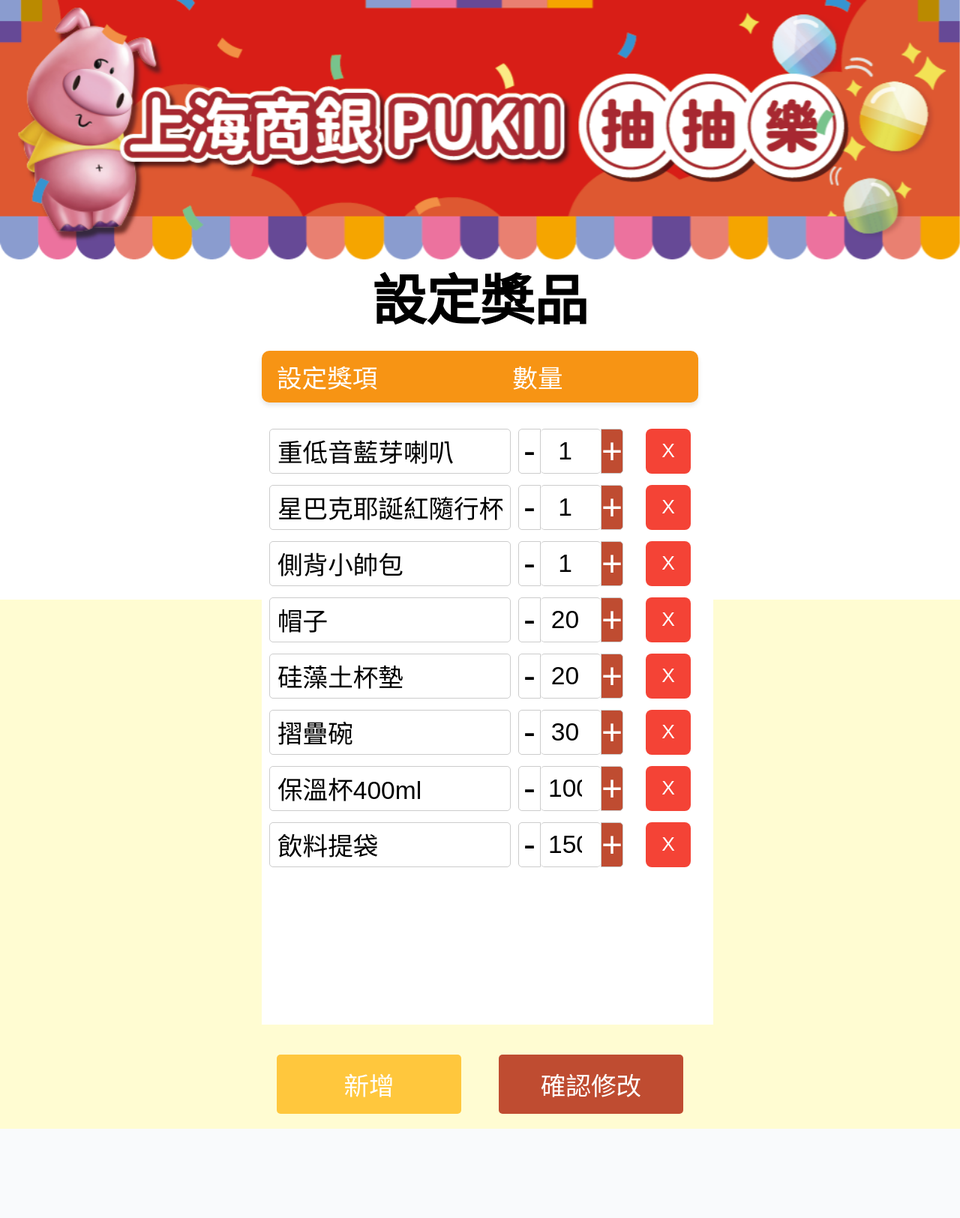
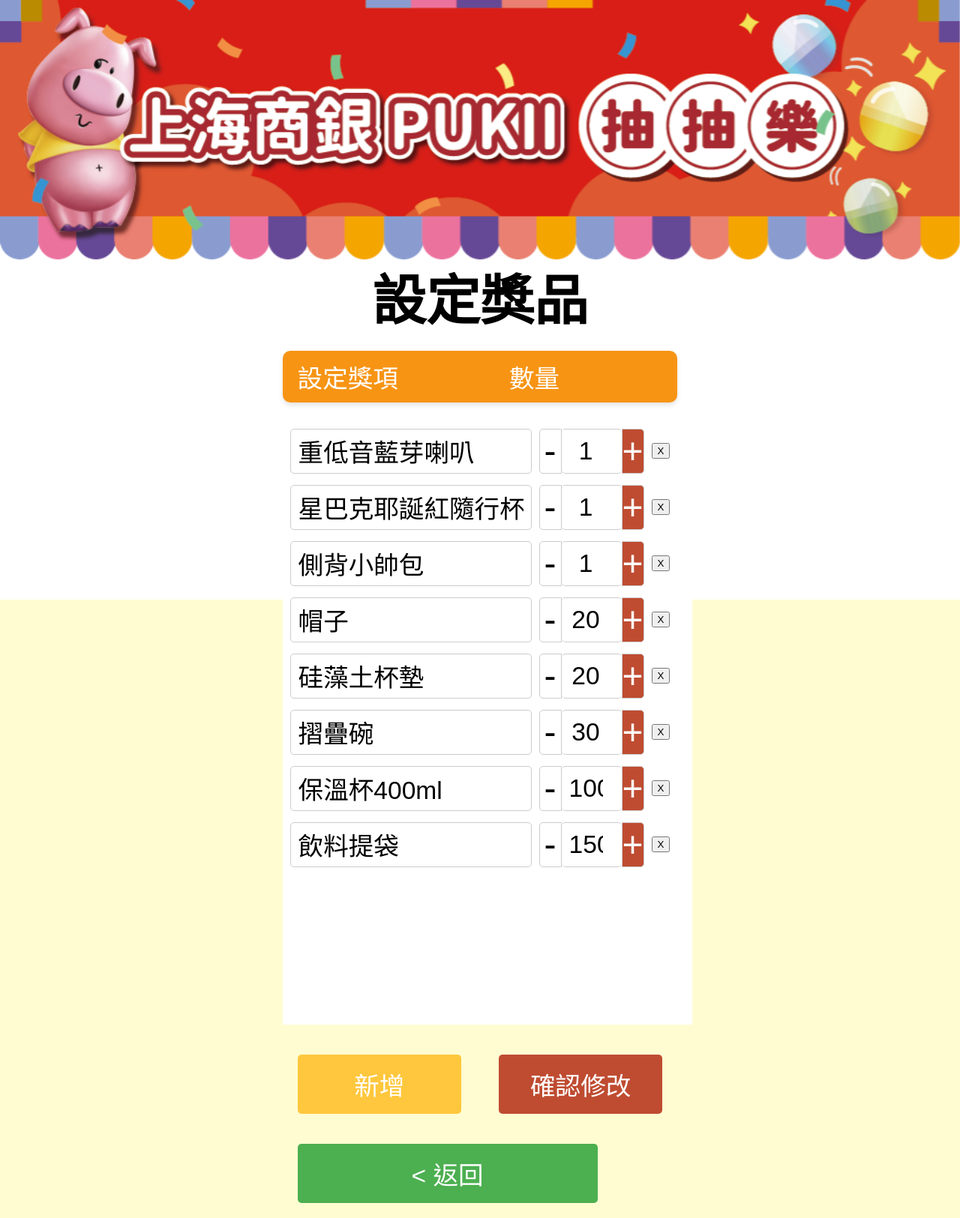
Before and after one commit to willy870417/Lottery, a Flask app: page /setup in a window 1280 px wide. Shown: the whole page at 75% size. Before the commit the page ends 1506 px from the top, so only its background shows below. Run offline with Flask 3, Linux system fonts and the light colour scheme.

Commit message:
Add files via upload

```diff
--- a/phone/static/styles.css
+++ b/phone/static/styles.css
@@ -1,3 +1,8 @@
+input::placeholder {
+    color: #ccc; /* 設定更淺的顏色 */
+    opacity: 1;   /* 確保顏色的可見度 (預設可能較低) */
+}
+
 /* 設置頁面布局 */
 body {
     font-family: Arial, sans-serif;
@@ -371,17 +376,18 @@ button[type="button"], button[type="submit"], button[type="back"] {
 }
 
 /* 刪除按鈕樣式 */
-button[type="delete_button"] {
+.delete_button{
     background-color: #f44336;
     color: white;
     border: none;
     padding: 10px 10px; /* 放大按鈕 */
     border-radius: 8px;
     cursor: pointer;
-    font-size: 0.55em;
-    width: 60px;
-    height: 60px;
+    font-size: 30px;
+    width: 40px;
+    height: 40px;
     margin-left: 20px;
+    text-align: center;
 }
 
 button[type="delete_button"]:hover {
@@ -484,22 +490,6 @@ button[type="submit"] {
     justify-content: center; /* 水平置中排列 */
     gap: 10px; /* 按鈕之間的間距 */
     margin-top: 20px; /* 上方的間距 */
-}
-
-button[type="back"] {
-    display: block;
-    position: absolute; /* 使用絕對定位 */
-    top: 18%; /* 位於 header 的下方，加 10px 間距 */
-    left: 0px; /* 距離左邊 20px */
-    padding: 15px 30px;
-    width: auto; /* 適應內容寬度 */
-    background-color: #ffffff00;
-    color: #F79414;
-    text-decoration: none;
-    border-radius: 5px;
-    font-size: 0.7em; /* 調整字體大小 */
-    text-align: center;
-    z-index: 10; /* 確保按鈕在圖片之上 */
 }
 
 .back-button:hover {
```
Also changed, not shown: other parts of phone/static/styles.css (+19 -5 lines).
